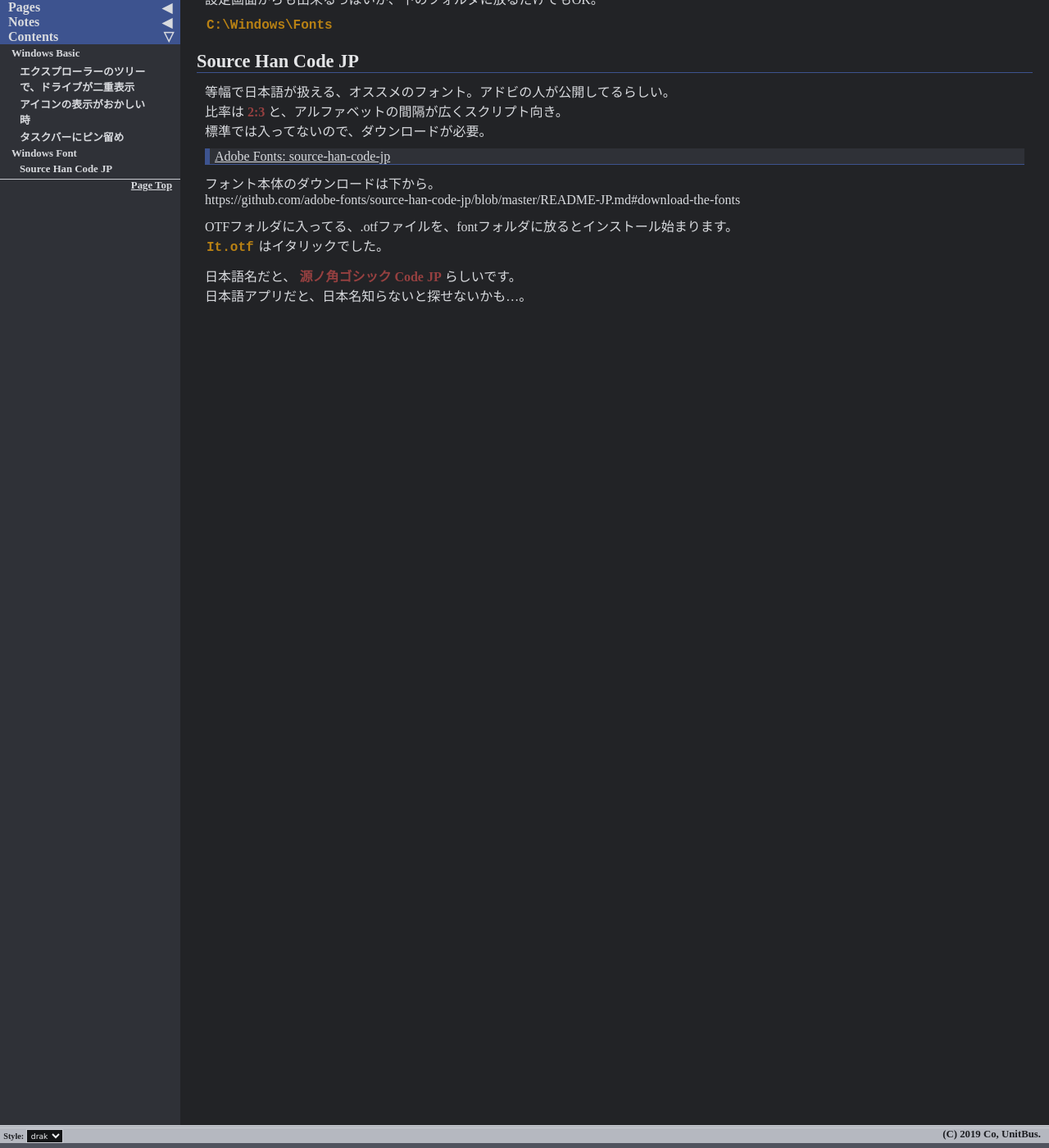
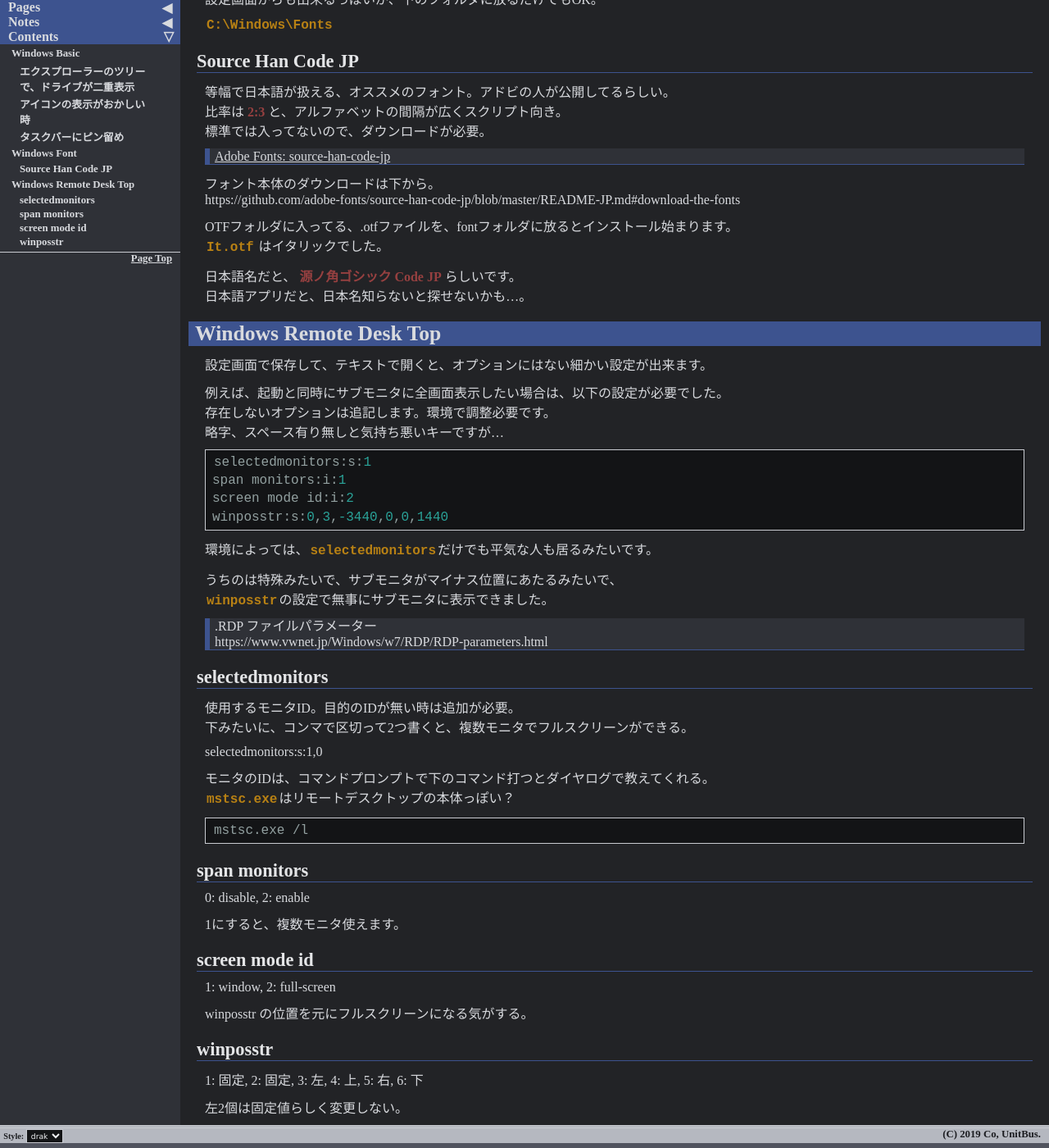
Before and after one commit to unitbus/unitbus.github.io, a Jekyll site: the page built from pages/notes/windows/basic.md, in a window 1280 px wide and 1400 px high, scrolled down 972 px. Shown: the whole window at 82% size. Built offline with Jekyll 4.4.1, drawn with Linux system fonts in a browser that asks for light colours.

Commit message:
Update basic.md

````diff
--- a/pages/notes/windows/basic.md
+++ b/pages/notes/windows/basic.md
@@ -71,3 +71,58 @@ OTFフォルダに入ってる、.otfファイルを、fontフォルダに放る
 
 日本語名だと、 **源ノ角ゴシック Code JP** らしいです。
 日本語アプリだと、日本名知らないと探せないかも…。
+
+# Windows Remote Desk Top
+
+設定画面で保存して、テキストで開くと、オプションにはない細かい設定が出来ます。
+
+例えば、起動と同時にサブモニタに全画面表示したい場合は、以下の設定が必要でした。
+存在しないオプションは追記します。環境で調整必要です。
+略字、スペース有り無しと気持ち悪いキーですが…
+
+```json
+selectedmonitors:s:1
+span monitors:i:1
+screen mode id:i:2
+winposstr:s:0,3,-3440,0,0,1440
+```
+
+環境によっては、`selectedmonitors`だけでも平気な人も居るみたいです。
+
+うちのは特殊みたいで、サブモニタがマイナス位置にあたるみたいで、
+`winposstr`の設定で無事にサブモニタに表示できました。
+
+> .RDP ファイルパラメーター
+https://www.vwnet.jp/Windows/w7/RDP/RDP-parameters.html
+
+## selectedmonitors
+
+使用するモニタID。目的のIDが無い時は追加が必要。
+下みたいに、コンマで区切って2つ書くと、複数モニタでフルスクリーンができる。
+
+selectedmonitors:s:1,0
+
+モニタのIDは、コマンドプロンプトで下のコマンド打つとダイヤログで教えてくれる。
+`mstsc.exe`はリモートデスクトップの本体っぽい？
+
+```console
+mstsc.exe /l
+```
+
+## span monitors
+
+0: disable, 2: enable
+
+1にすると、複数モニタ使えます。
+
+## screen mode id
+
+1: window, 2: full-screen
+
+winposstr の位置を元にフルスクリーンになる気がする。
+
+## winposstr
+
+1: 固定, 2: 固定, 3: 左, 4: 上, 5: 右, 6: 下
+
+左2個は固定値らしく変更しない。
````
